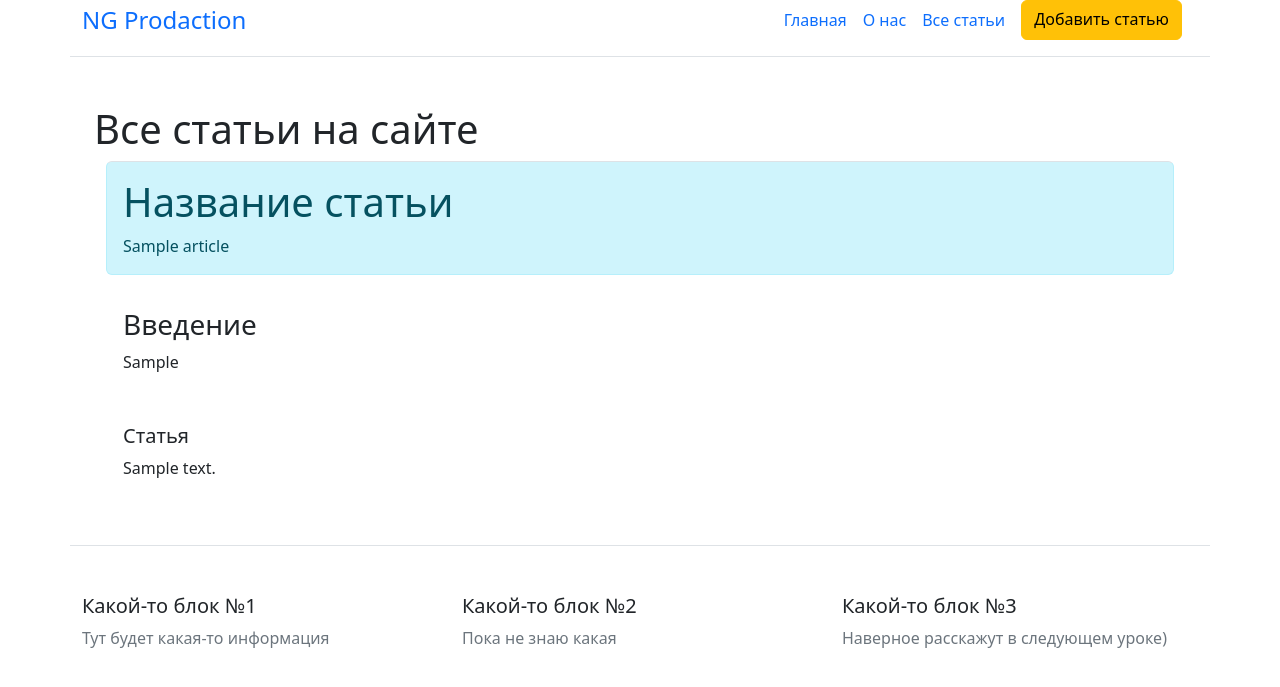
After one commit to Gaikas/flashblog, a Flask app: page /posts in a window 1280 px wide. The commit adds this page. Shown: the top 687 px of the page. Run offline with Flask 3, Linux system fonts and the light colour scheme; tables that the repository leaves empty hold one stand-in row (values such as "Sample post").

Commit message:
Add page create-article and posts

```diff
--- a/app.py
+++ b/app.py
@@ -1,21 +1,23 @@
-from flask import Flask, render_template
+from flask import Flask, render_template, request, redirect
 from flask_sqlalchemy import SQLAlchemy
 from datetime import datetime
 
 
 app = Flask(__name__)
 app.config['SQLALCHEMY_DATABASE_URI'] = 'sqlite:///blog.db'
+app.config['SQLALCHEMY_TRACK_MODIFICATIONS'] = False
 db = SQLAlchemy(app)
+
 
 class Article(db.Model):
     id = db.Column(db.Integer, primary_key=True)
     title = db.Column(db.String(100), nullable=False)
     intro = db.Column(db.String(300), nullable=False)
     text = db.Column(db.Text, nullable=False)
-    date = db.Column(db.DateTime, default = datetime.utcnow)
+    date = db.Column(db.DateTime, default=datetime.utcnow)
 
     def __repr__(self):
-        return '<Article %r>' %self.id
+        return '<Article %r>' % self.id
 
 @app.route('/')
 @app.route('/home')
@@ -27,10 +29,32 @@ def index():
 def about():
     return render_template('about.html')
 
-@app.route('/user/<string:name>/<int:id>')
-def user(name, id):
-    return "User page: "+name+"-"+str(id)
+
+@app.route('/create-article', methods=['POST', 'GET'])
+def create_article():
+    if request.method == "POST":
+        title = request.form['title']
+        intro = request.form['intro']
+        text = request.form['text']
+
+        article = Article(title=title, intro=intro, text=text)
+        try:
+            db.session.add(article)
+            db.session.commit()
+            return redirect('/')
+        except:
+            return "При добавлении статьи произошла ошибка"
+    else:
+        return render_template('create.html')
 
 
-if __name__ == '__main__':
+@app.route('/posts')
+def posts():
+    articles = Article.query.order_by(Article.date).all()
+    return render_template('posts.html', articles=articles)
+
+
+if __name__ == "__main__":
+    # with app.app_context():
+    #     db.create_all()
     app.run(debug=True)
--- a/templates/about.html
+++ b/templates/about.html
@@ -5,10 +5,9 @@
 {%endblock%}
 
 {%block body%}
-        <div class="row">
 
           <h3>О нас</h3>
 
-        </div>
+
 
 {% endblock%}
--- a/templates/base.html
+++ b/templates/base.html
@@ -12,8 +12,10 @@
       </a>
 
       <nav class="d-inline-flex mt-2 mt-md-0 ms-md-auto">
-        <a class="me-3 py-2 link-body-emphasis text-decoration-none" href="/">Главная</a>
-        <a class="me-3 py-2 link-body-emphasis text-decoration-none" href="/about">О нас</a>
+          <a class="me-3 py-2 link-body-emphasis text-decoration-none" href="/">Главная</a>
+          <a class="me-3 py-2 link-body-emphasis text-decoration-none" href="/about">О нас</a>
+          <a class="me-3 py-2 link-body-emphasis text-decoration-none" href="/posts">Все статьи</a>
+          <a class="me-3 btn btn-warning" href="/create-article">Добавить статью</a>
       </nav>
     </div>
 
--- /dev/null
+++ b/templates/posts.html
@@ -0,0 +1,26 @@
+{% extends 'base.html' %}
+
+{% block title%}
+Все статьи
+{%endblock%}
+
+{%block body%}
+    <div class="container">
+        <h1>Все статьи на сайте</h1>
+
+        {% for i in articles %}
+            <div class = "container">
+                <div class = "container alert alert-info border-top">
+                    <h1>Название статьи </h1>{{i.title}}<br>
+                </div>
+                <div class = "container alert">
+                    <h3>Введение </h3>{{i.intro}}<br>
+                </div>
+                <div class ="container alert">
+                    <h5>Статья </h5>{{i.text}}<br>
+                </div>
+            </div>
+        {%endfor%}
+    </div>
+
+{% endblock%}
```
Also changed, not shown: requirements.txt (added, +11 -0 lines), templates/create.html (added, +21 -0 lines), 1 other file.
